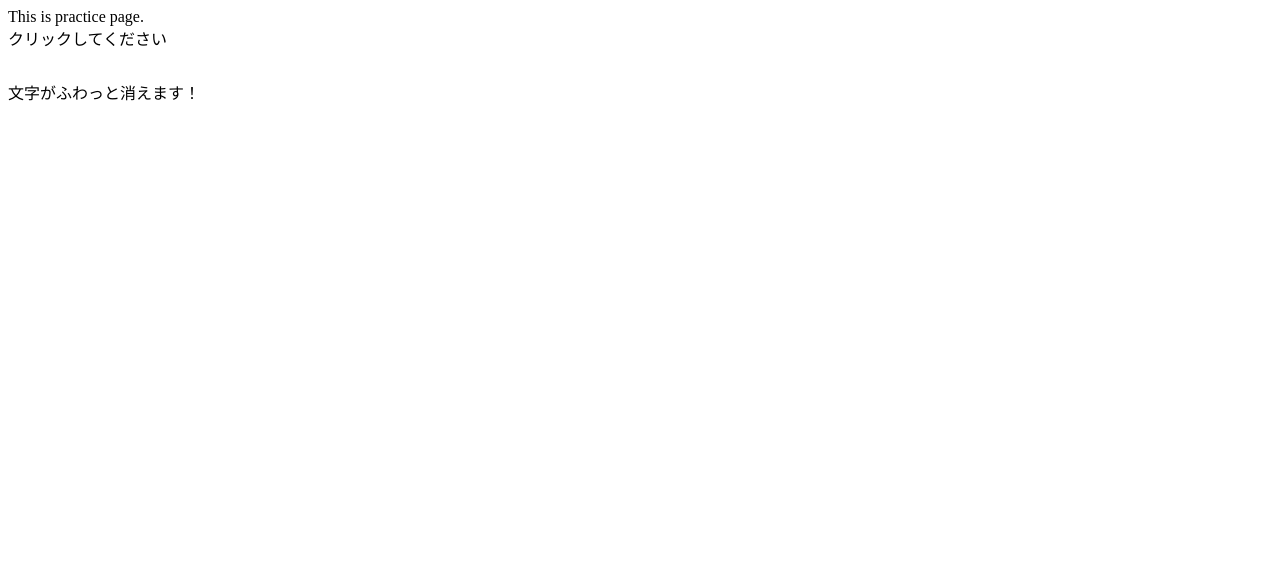
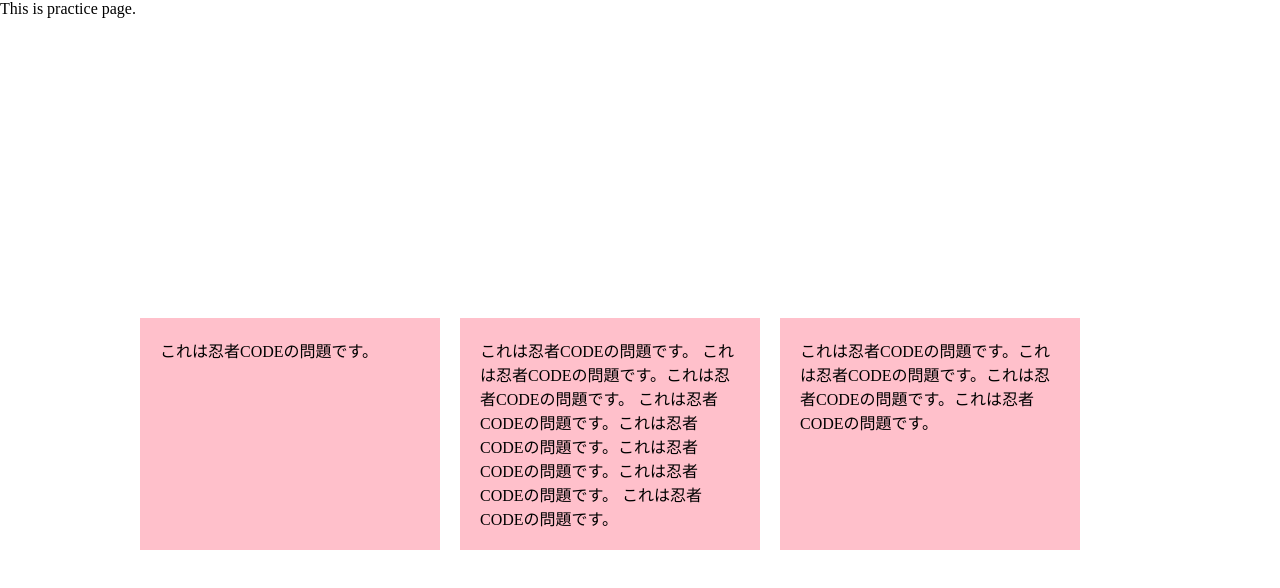
Before and after one commit to ayakamiyake7/js-nyumon, a plain HTML site: page index.html in a window 1280 px wide. Drawn offline with Linux system fonts and the light colour scheme.

Commit message:
Learn 1-3 of intermidiate

```diff
--- a/index.html
+++ b/index.html
@@ -46,8 +46,27 @@
     <!-- <div class="trigger" style="margin-bottom: 30px">クリックしてください</div>
     <div class="target" style="opacity: 0">文字がふわっと現れるよ！</div> -->
 
-    <div class="trigger" style="margin-bottom: 30px">クリックしてください</div>
-    <div class="target">文字がふわっと消えます！</div>
+    <!-- <div class="trigger" style="margin-bottom: 30px">クリックしてください</div>
+    <div class="target">文字がふわっと消えます！</div> -->
+
+    <!-- 中級 -->
+    <!-- <div class="box"></div> -->
+
+    <!-- <h1 class="title">忍者CODE</h1>
+    <input type="color" id="color-change" /> -->
+
+    <ul class="list">
+      <li>これは忍者CODEの問題です。</li>
+      <li>
+        これは忍者CODEの問題です。
+        これは忍者CODEの問題です。これは忍者CODEの問題です。
+        これは忍者CODEの問題です。これは忍者CODEの問題です。これは忍者CODEの問題です。これは忍者CODEの問題です。
+        これは忍者CODEの問題です。
+      </li>
+      <li>
+        これは忍者CODEの問題です。これは忍者CODEの問題です。これは忍者CODEの問題です。これは忍者CODEの問題です。
+      </li>
+    </ul>
 
     <script src="ninja.js"></script>
   </body>
--- a/ninja.js
+++ b/ninja.js
@@ -187,15 +187,43 @@ let windowSize = window.innerWidth;
 // });
 
 // 17
-const trigger = document.querySelector(".trigger");
-const target = document.querySelector(".target");
-trigger.addEventListener("click", () => {
-  target.style.opacity = 0;
-  target.style.transition = "all 0.2s ease-in-out";
-});
+// const trigger = document.querySelector(".trigger");
+// const target = document.querySelector(".target");
+// trigger.addEventListener("click", () => {
+//   target.style.opacity = 0;
+//   target.style.transition = "all 0.2s ease-in-out";
+// });
 
 // 4
 // 5
 // 11
 // 13
 // 16
+
+// 中級
+// 1
+// const box = document.querySelector(".box");
+// console.log(box.clientWidth);
+
+// 2
+// const title = document.querySelector(".title");
+// const colorChange = document.getElementById("color-change");
+// colorChange.addEventListener("change", () => {
+//   console.log(colorChange.value);
+//   title.style.color = colorChange.value;
+// });
+
+// 3
+const listItems = document.querySelectorAll("li");
+let maxHeight = 0;
+
+listItems.forEach((item) => {
+  if (item.clientHeight > maxHeight) {
+    maxHeight = item.clientHeight;
+  }
+  // console.log(item.clientHeight);
+});
+
+listItems.forEach((item) => {
+  item.style.height = `${maxHeight}px`;
+});
--- a/style.css
+++ b/style.css
@@ -10,9 +10,48 @@ li {
   margin-right: 10px;
 } */
 
-p.is-active {
+/* p.is-active {
   color: red;
-}
+} */
 /* p.blue.is-active {
   color: blue;
 } */
+
+/* 中級 */
+/* .box {
+  width: 310px;
+  height: 310px;
+  background-color: red;
+} */
+
+/* .title {
+  font-family: "游明朝", YuMincho, "ヒラギノ明朝 ProN W3",
+    "Hiragino Mincho ProN", "HG明朝E", "ＭＳ Ｐ明朝", "ＭＳ 明朝", serif;
+  text-align: center;
+  margin-top: 300px;
+  font-size: 100px;
+}
+#color-change {
+  display: block;
+  margin: 0 auto;
+  width: 100px;
+} */
+
+* {
+  margin: 0;
+  padding: 0;
+  list-style: none;
+  box-sizing: border-box;
+}
+.list {
+  width: 1000px;
+  margin: 300px auto 0 auto;
+  overflow: hidden;
+}
+.list li {
+  width: 300px;
+  float: left;
+  padding: 20px;
+  background-color: pink;
+  margin-right: 20px;
+}
```
